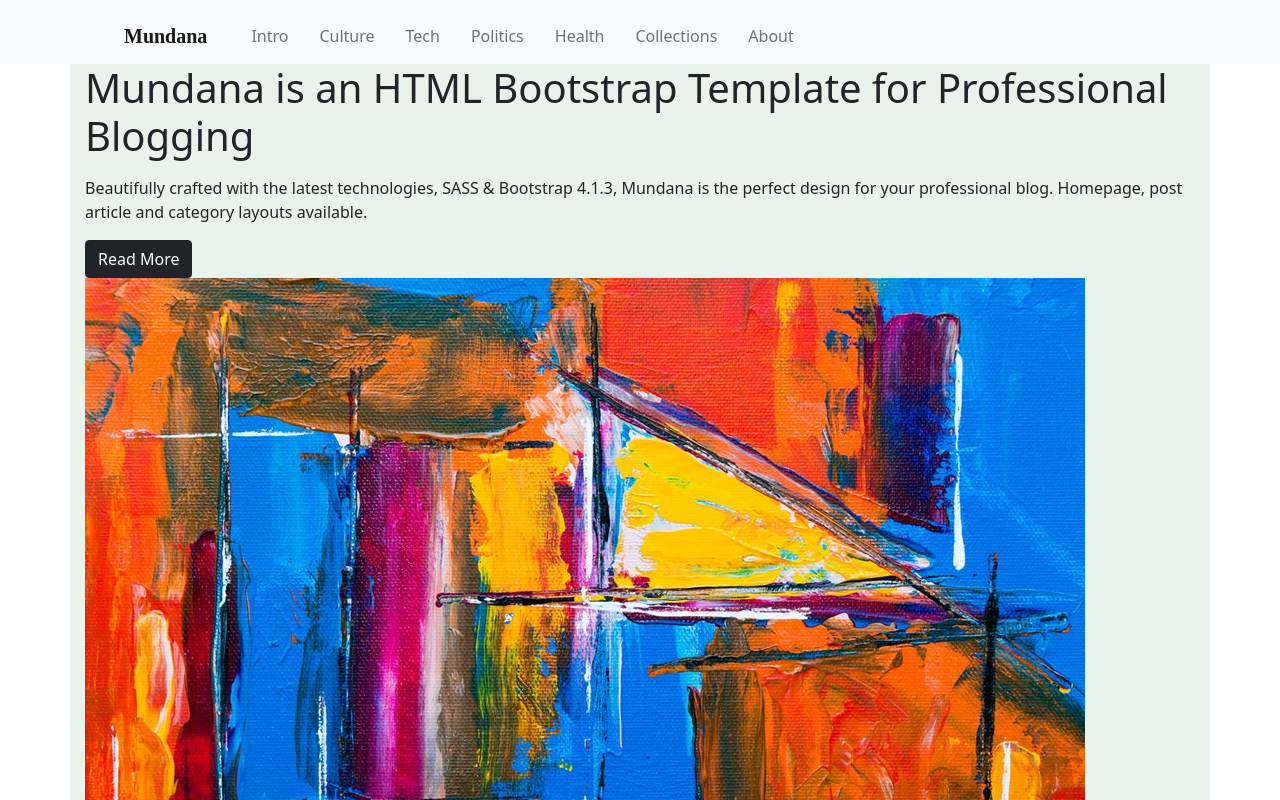
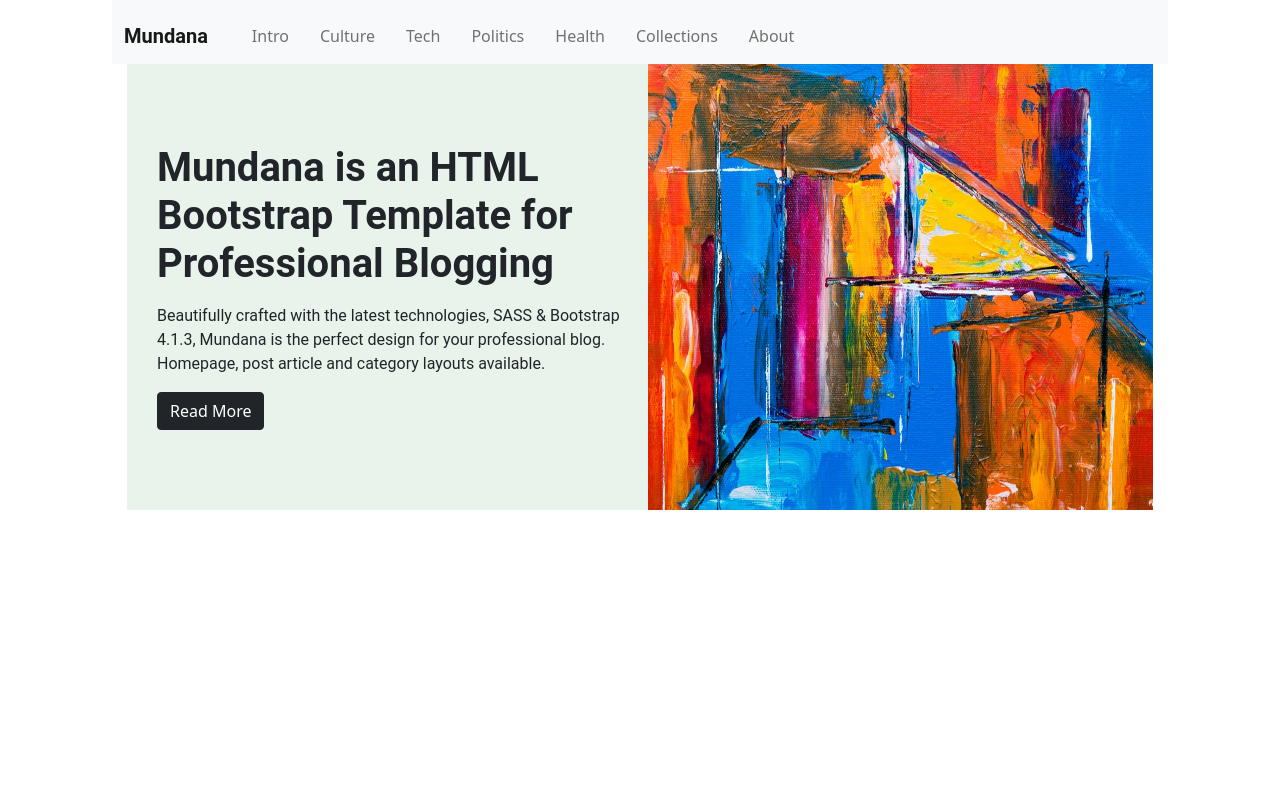
Before and after one commit to amandeep0826/react-blog-app, a React (Create React App) app: page / in a window 1280 px wide. Shown: the top 800 px of the page. Built offline with nearby package versions, Linux system fonts and the light colour scheme.

Commit message:
font added

```diff
--- a/src/App.css
+++ b/src/App.css
@@ -36,3 +36,4 @@
     transform: rotate(360deg);
   }
 }
+@import url("https://fonts.googleapis.com/css2?family=Roboto");
--- a/src/App.js
+++ b/src/App.js
@@ -5,7 +5,7 @@ import NavbarComponent from "./components/navbar";
 
 function App() {
   return (
-    <div>
+    <div style={{ paddingRight: "7em", paddingLeft: "7em" }}>
       <NavbarComponent></NavbarComponent>
       <FeaturedBlog></FeaturedBlog>
     </div>
--- a/src/components/featured/index.js
+++ b/src/components/featured/index.js
@@ -3,18 +3,51 @@ import React from "react";
 export default function FeaturedBlog() {
   return (
     <div
-      className="container"
+      className="d-flex"
       style={{
-        paddingRight: "15px",
         paddingLeft: "15px",
         backgroundColor: "#e8f3ec",
+        justifyContent: "space-between",
+        display: "flex",
+        marginRight: "15px",
+        marginLeft: "15px",
       }}
     >
-      <div>
-        <h1 class="secondfont mb-3 font-weight-bold">
+      <div
+        style={{
+          alignSelf: "center",
+          maxWidth: "50%",
+          widows: "100%",
+          paddingBottom: "5rem",
+          paddingLeft: "15px",
+          paddingRight: "15px",
+          paddingTop: "5rem",
+          display: "block",
+        }}
+      >
+        <h1
+          style={{
+            fontFamily: "Roboto",
+            marginBottom: "1rem",
+            fontSize: "2.5rem",
+            fontWeight: "700",
+            boxSizing: "inherit",
+            color: "inherit",
+          }}
+          class="secondfont mb-3 font-weight-bold"
+        >
           Mundana is an HTML Bootstrap Template for Professional Blogging
         </h1>
-        <p class="mb-3">
+        <p
+          style={{
+            fontFamily: "Roboto",
+            marginBottom: "1rem",
+            marginTop: "0",
+            boxSizing: "inherit",
+            color: "inherit",
+          }}
+          class="mb-3"
+        >
           Beautifully crafted with the latest technologies, SASS &amp; Bootstrap
           4.1.3, Mundana is the perfect design for your professional blog.
           Homepage, post article and category layouts available.
@@ -23,10 +56,18 @@ export default function FeaturedBlog() {
           Read More
         </a>
       </div>
-      <div>
-        <img src={require("../../assets/home.jpg")} />
+      <div
+        className="col-md-6 d-none d-md-block pr-0"
+        style={{ backgroundSize: "cover" }}
+      >
+        <img
+          style={{
+            width: "100%",
+            height: "100%",
+          }}
+          src={require("../../assets/home.jpg")}
+        />
       </div>
-      <label>Hello</label>
     </div>
   );
 }
--- a/src/components/navbar/index.js
+++ b/src/components/navbar/index.js
@@ -3,14 +3,14 @@ export default function NavbarComponent() {
   return (
     <>
       <nav
-        style={{ paddingTop: "1em", paddingLeft: "7em", paddingRight: "5em" }}
+        style={{ paddingTop: "1em" }}
         class="navbar navbar-expand-lg navbar-light bg-light"
       >
         <div class="container-fluid">
           <a class="navbar-brand" href="#">
             <strong
               style={{
-                fontFamily: "Playfair Display",
+                fontFamily: "Roboto",
                 fontSize: "1.25rem",
                 fontWeight: "bolder",
                 boxSizing: "inherit",
@@ -19,7 +19,7 @@ export default function NavbarComponent() {
               Mundana
             </strong>
           </a>
-          <button
+          {/* <button
             class="navbar-toggler"
             type="button"
             data-bs-toggle="collapse"
@@ -29,7 +29,7 @@ export default function NavbarComponent() {
             aria-label="Toggle navigation"
           >
             <span class="navbar-toggler-icon"></span>
-          </button>
+          </button> */}
           <div class="collapse navbar-collapse" id="navbarNav">
             <ul class="navbar-nav">
               <li class="nav-item">
```
